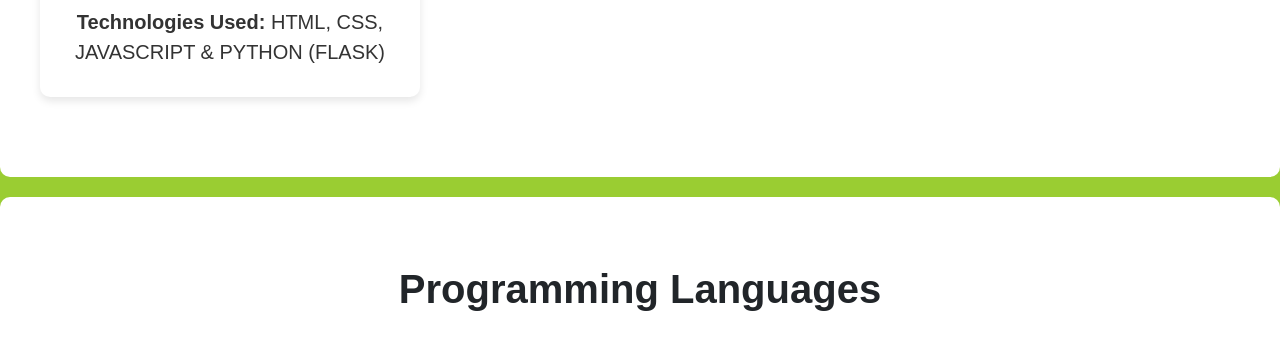
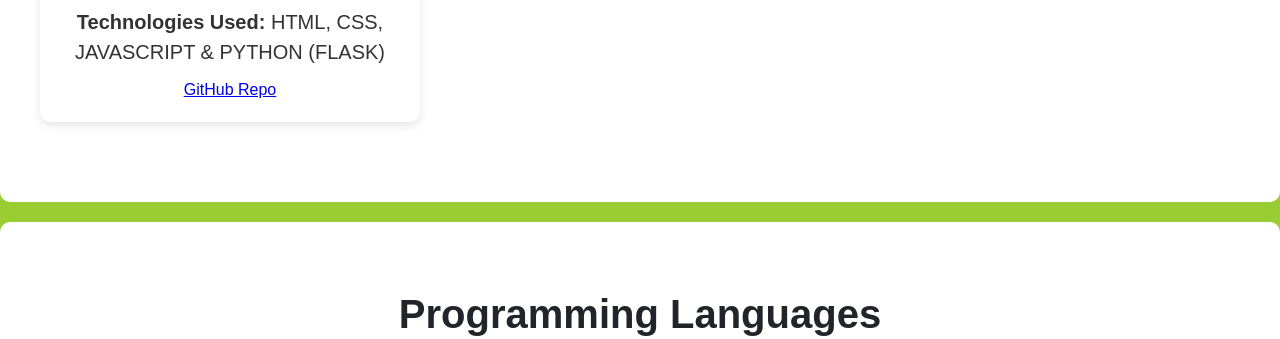
Before and after one commit to BONNY200/portfolio, a plain HTML site: page index.html in a window 1280 px wide. Shown: the part 2223-2562 px from the top of the page. Drawn offline with Linux system fonts and the light colour scheme; a script that the page names is missing.

Commit message:
Updated files

```diff
--- a/index.html
+++ b/index.html
@@ -87,6 +87,7 @@
                 <h3>AN ELECTRONIC MARKETPLACE</h3>
                 <p>This is a category-based listings and personalized alerting service for purchasing products online </p>
                 <p><strong>Technologies Used:</strong> HTML, CSS, JAVASCRIPT & PYTHON (FLASK) </p>
+                <a href="https://github.com/BONNY200/ELECTRONIC-MARKETPLACE-.git" target="_blank">GitHub Repo</a>
             </div>
         </div>
     </section>
```
